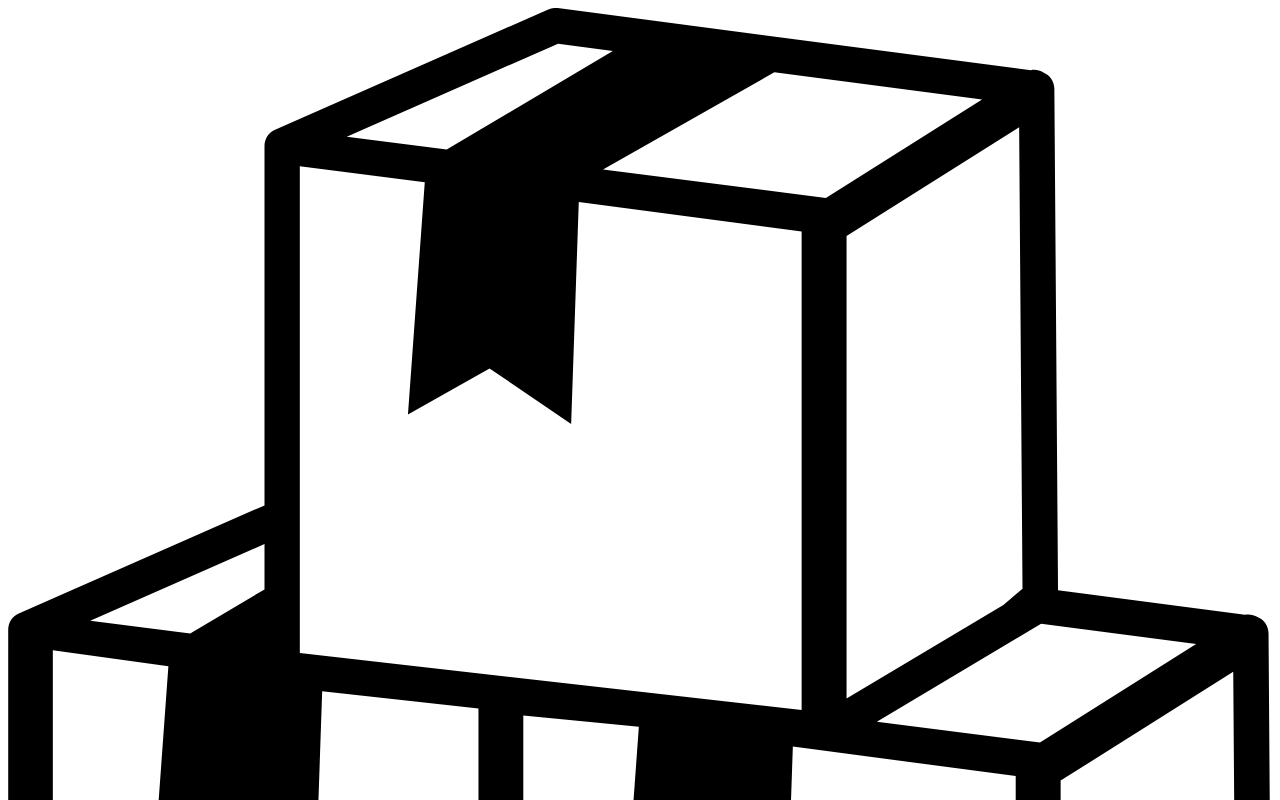
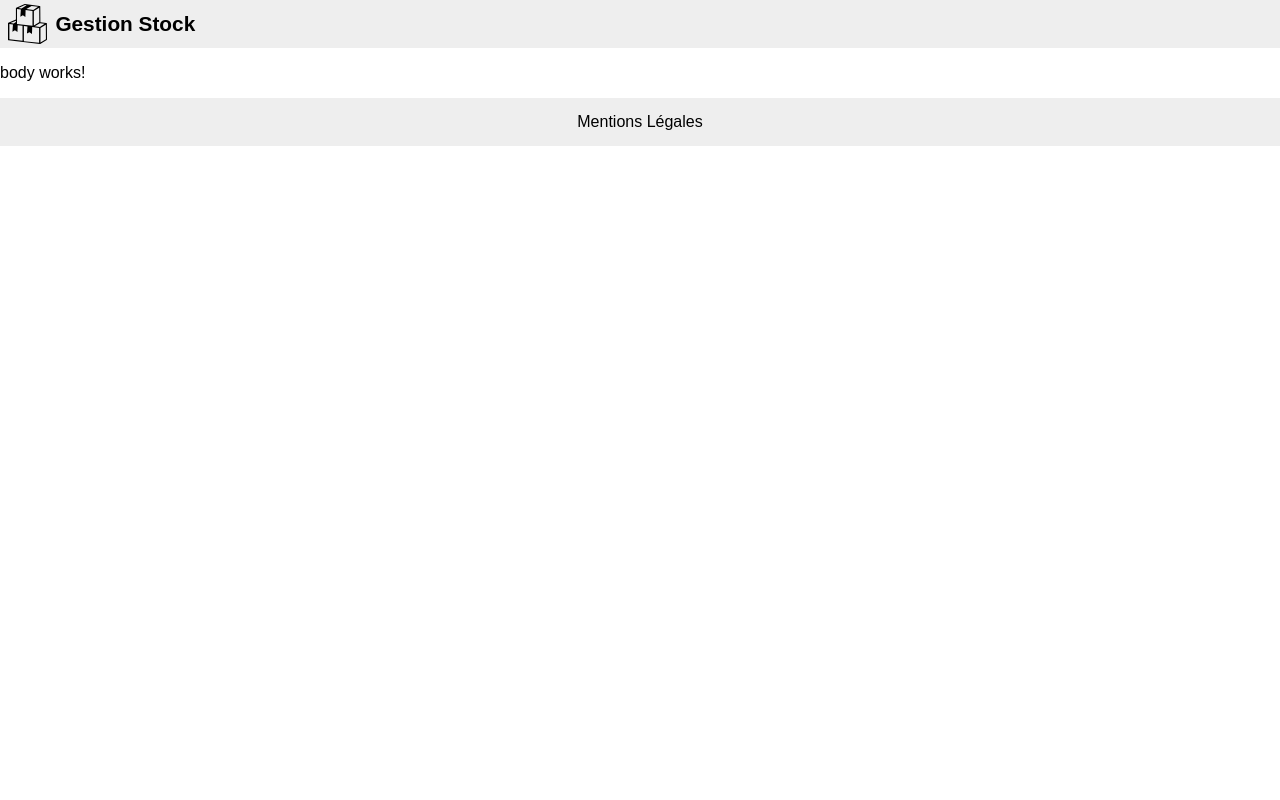
Before and after one commit to jlg-formation/agu-gestion-stock, an Angular app in the folder front/: page / in a window 1280 px wide. Shown: the top 800 px of the page. Built offline with nearby package versions, Linux system fonts and the light colour scheme.

Commit message:
dev: added style for header and footer
local style + global style

normalize : make browser settings more consistent
sanitize : make CSS settings more secure and understandable

```diff
--- a/front/package.json
+++ b/front/package.json
@@ -18,7 +18,9 @@
     "@angular/platform-browser": "^15.2.0",
     "@angular/platform-browser-dynamic": "^15.2.0",
     "@angular/router": "^15.2.0",
+    "normalize.css": "^8.0.1",
     "rxjs": "~7.8.0",
+    "sanitize.css": "^13.0.0",
     "tslib": "^2.3.0",
     "zone.js": "~0.12.0"
   },
--- a/front/src/app/layout/footer/footer.component.scss
+++ b/front/src/app/layout/footer/footer.component.scss
@@ -0,0 +1,16 @@
+footer {
+  display: flex;
+  align-items: center;
+  justify-content: center;
+  background-color: #eee;
+  height: 3em;
+
+  a {
+    text-decoration: inherit;
+    color: inherit;
+
+    &:hover {
+      text-decoration: underline;
+    }
+  }
+}
--- a/front/src/app/layout/header/header.component.scss
+++ b/front/src/app/layout/header/header.component.scss
@@ -0,0 +1,29 @@
+header {
+  height: 3em;
+  display: flex;
+  align-items: center;
+  padding: 0.5em;
+  background-color: #eee;
+
+  a {
+    display: flex;
+    align-items: center;
+    gap: 0.5em;
+
+    text-decoration: inherit;
+    color: inherit;
+
+    &:hover {
+      text-decoration: underline;
+    }
+
+    img {
+      height: 2.5em;
+    }
+
+    span {
+      font-size: 1.3em;
+      font-weight: bold;
+    }
+  }
+}
--- a/front/src/styles.scss
+++ b/front/src/styles.scss
@@ -1 +1,8 @@
 /* You can add global styles to this file, and also import other style files */
+
+@use "../node_modules/normalize.css/normalize.css";
+@use "../node_modules/sanitize.css/sanitize.css";
+
+body {
+  font-family: sans-serif;
+}
```
Also changed, not shown: 1 other file (tests, documents, lock files or other folders).
